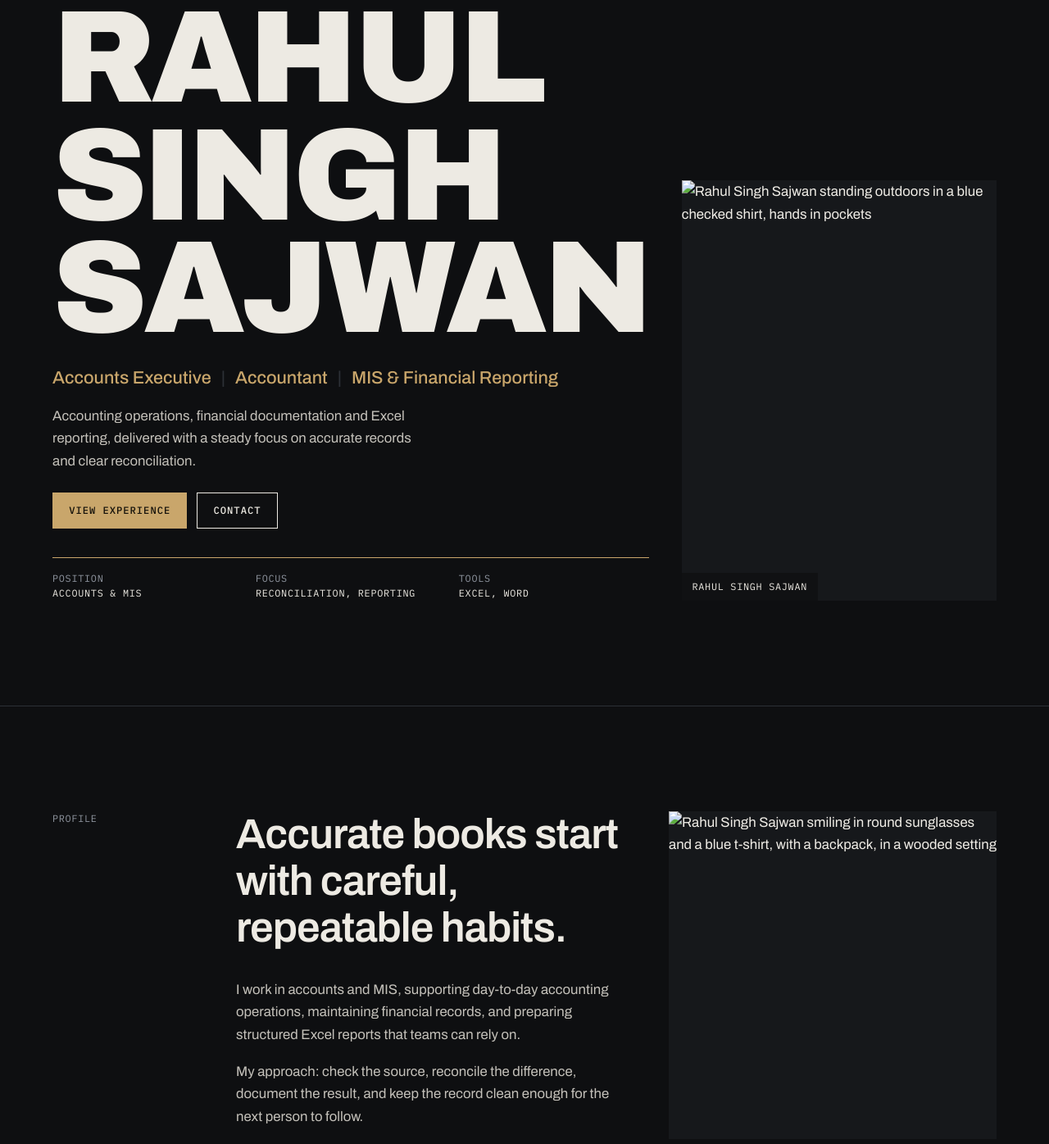
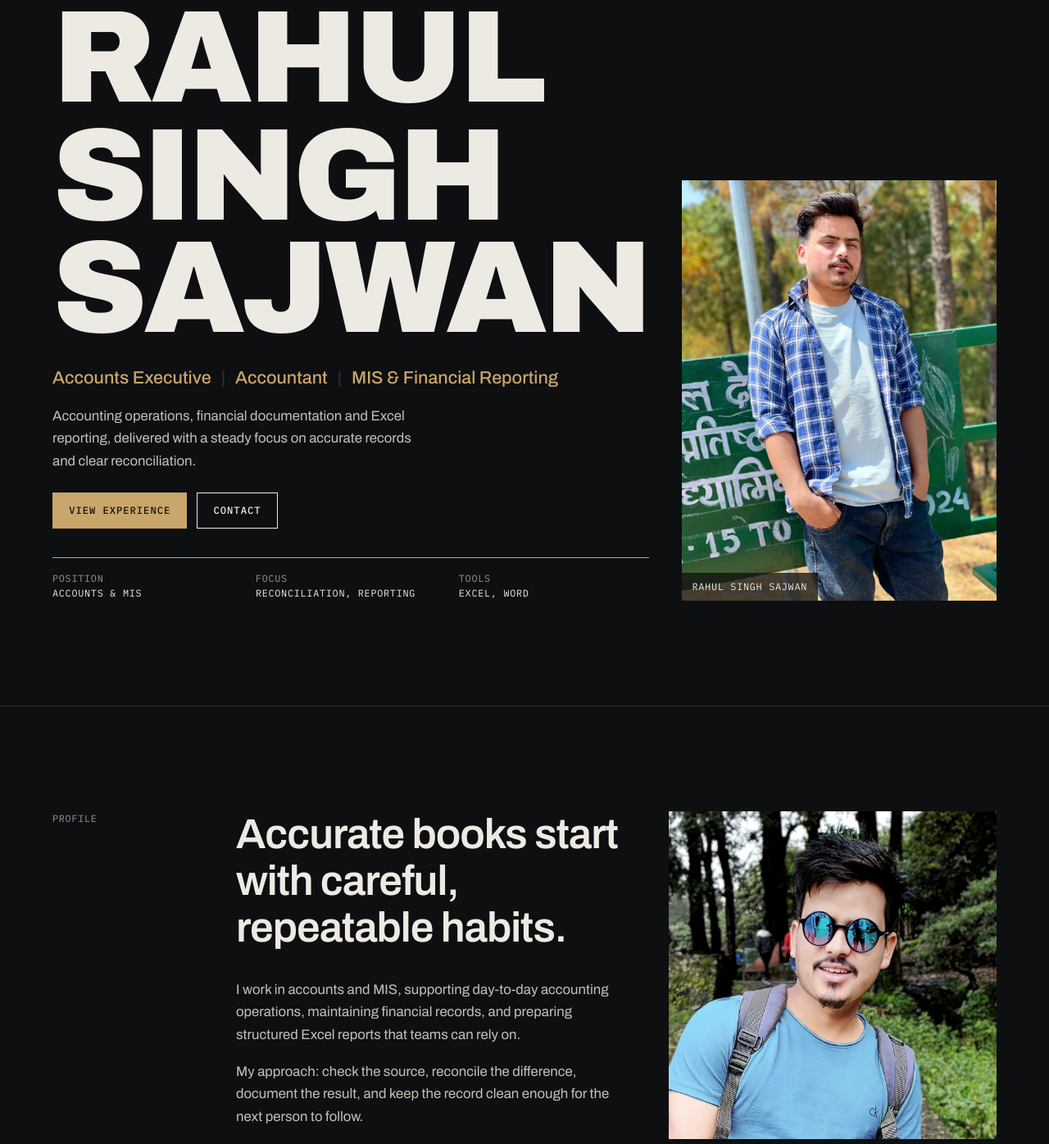
Before and after one commit to rolysajwan/rolysajwan.github.io, a plain HTML site: page index.html in a window 1280 px wide. Shown: the part 151-1547 px from the top of the page at 82% size. Drawn offline with Linux system fonts and the light colour scheme.

Commit message:
Update image paths in index.html

```diff
--- a/index.html
+++ b/index.html
@@ -35,7 +35,7 @@
       <div><dt>Tools</dt><dd>Excel, Word</dd></div>
     </dl>
   </div>
-  <figure class="photo hero-photo"><img src="images/portrait.jpg" width="1050" height="1400" alt="Rahul Singh Sajwan standing outdoors in a blue checked shirt, hands in pockets" fetchpriority="high"><figcaption class="mono">Rahul Singh Sajwan</figcaption></figure>
+  <figure class="photo hero-photo"><img src="portrait.jpg" width="1050" height="1400" alt="Rahul Singh Sajwan standing outdoors in a blue checked shirt, hands in pockets" fetchpriority="high"><figcaption class="mono">Rahul Singh Sajwan</figcaption></figure>
 </section>
 
 <section id="profile" class="split">
@@ -46,7 +46,7 @@
       <p class="reveal">I work in accounts and MIS, supporting day-to-day accounting operations, maintaining financial records, and preparing structured Excel reports that teams can rely on.</p>
       <p class="reveal">My approach: check the source, reconcile the difference, document the result, and keep the record clean enough for the next person to follow.</p>
     </div>
-    <figure class="photo reveal"><img src="images/profile.jpg" width="1254" height="1254" alt="Rahul Singh Sajwan smiling in round sunglasses and a blue t-shirt, with a backpack, in a wooded setting" loading="lazy"></figure>
+    <figure class="photo reveal"><img src="profile.jpg" width="1254" height="1254" alt="Rahul Singh Sajwan smiling in round sunglasses and a blue t-shirt, with a backpack, in a wooded setting" loading="lazy"></figure>
   </div>
 </section>
 
@@ -65,7 +65,7 @@
 </section>
 
 <section class="band" aria-label="Portrait">
-  <img src="images/seated.jpg" width="1220" height="1220" alt="Rahul Singh Sajwan seated at a table with hills in the background, hand resting on his chin" loading="lazy">
+  <img src="seated.jpg" width="1220" height="1220" alt="Rahul Singh Sajwan seated at a table with hills in the background, hand resting on his chin" loading="lazy">
   <p class="band-text reveal">Clear records. Reliable reports. Numbers that agree.</p>
 </section>
 
```
